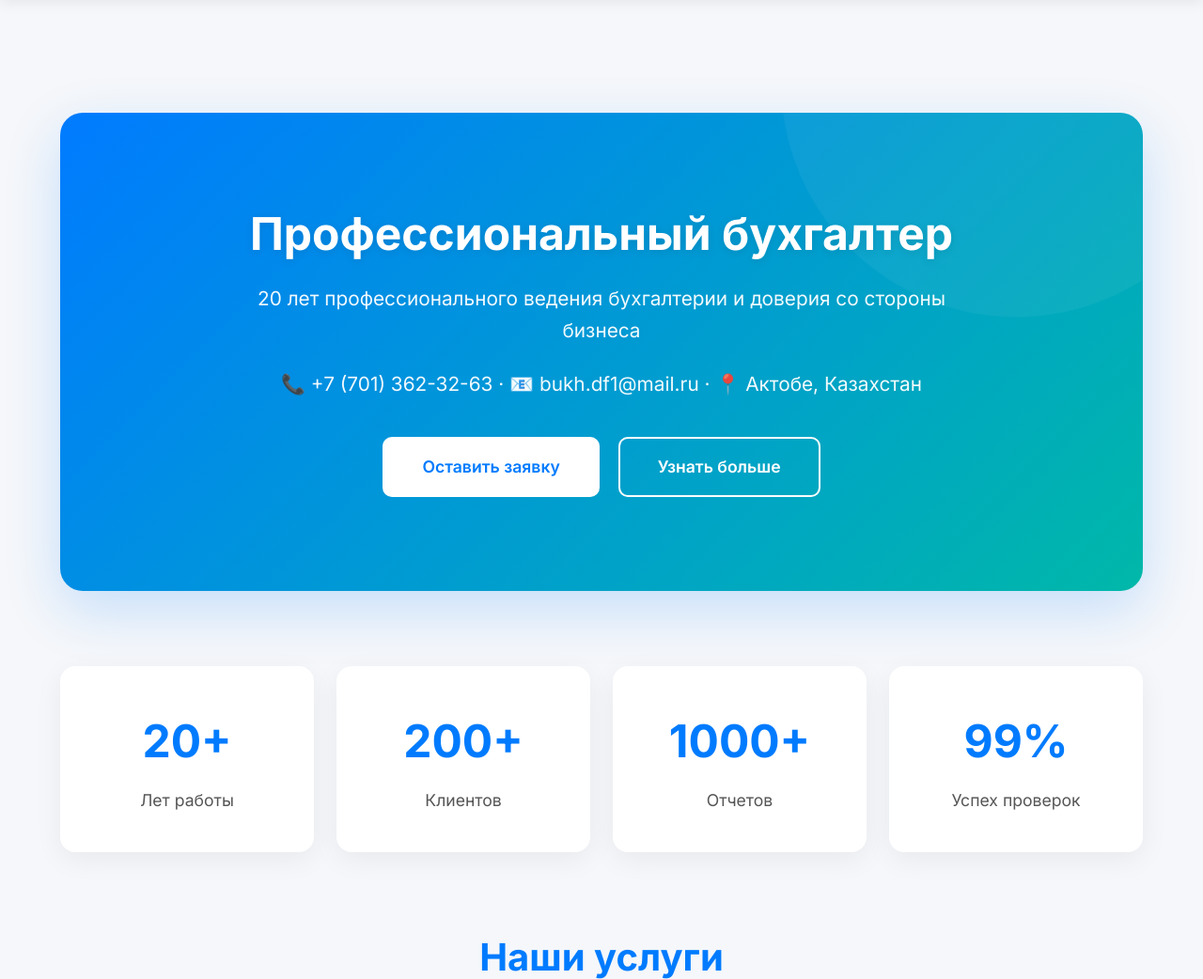
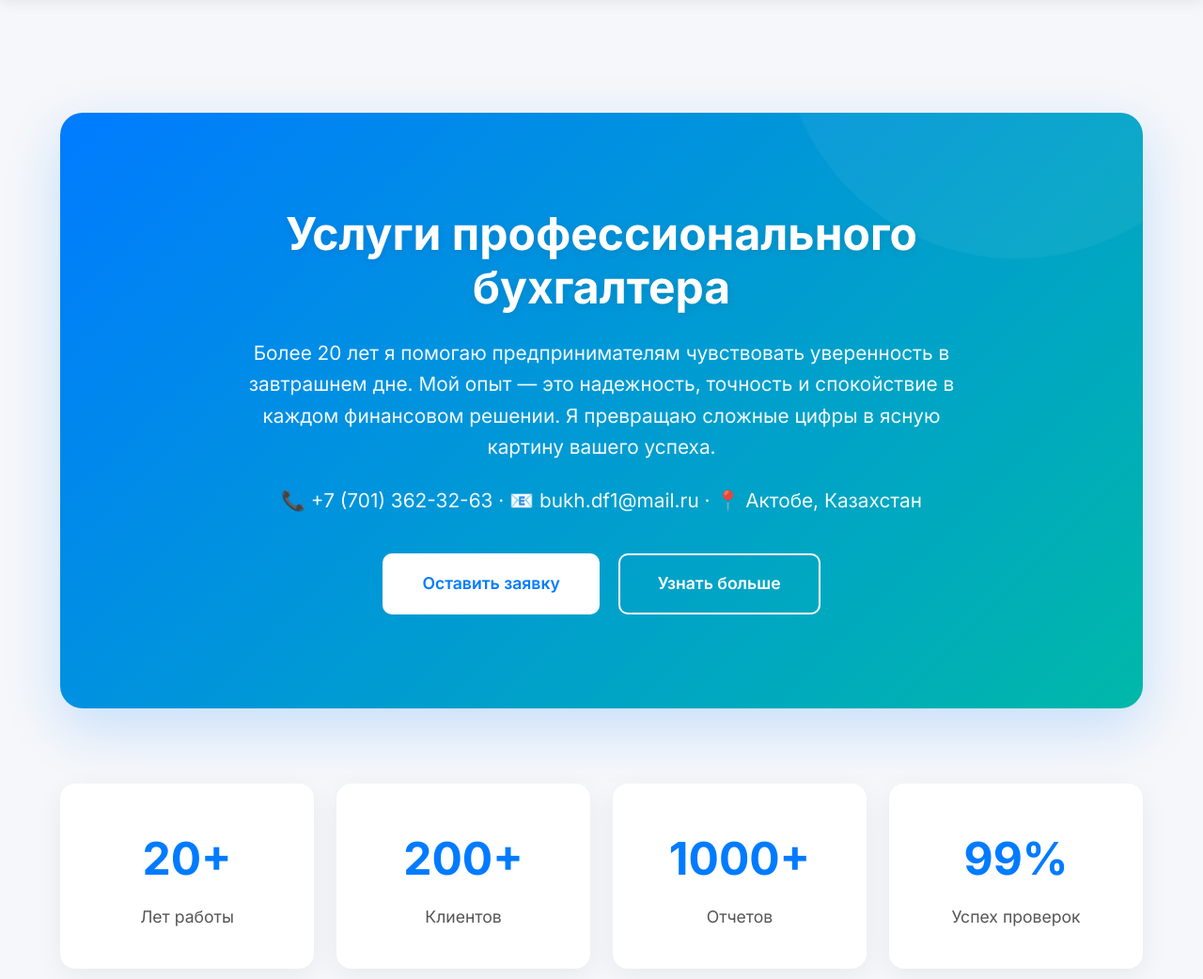
Before and after one commit to Vitalyevich96/accountant, a Flask app: page / in a window 1280 px wide. Shown: the part 89-1131 px from the top of the page at 94% size. Run offline with Flask 3, Linux system fonts and the light colour scheme.

Commit message:
Update index.html

```diff
--- a/templates/index.html
+++ b/templates/index.html
@@ -765,8 +765,8 @@
 {% block content %}
 <section class="hero">
     <div class="hero-content">
-        <h1>Профессиональный бухгалтер</h1>
-        <p>20 лет профессионального ведения бухгалтерии и доверия со стороны бизнеса</p>
+        <h1>Услуги профессионального бухгалтера</h1>
+        <p>Более 20 лет я помогаю предпринимателям чувствовать уверенность в завтрашнем дне. Мой опыт — это надежность, точность и спокойствие в каждом финансовом решении. Я превращаю сложные цифры в ясную картину вашего успеха.</p>
         <p class="hero-contact">📞 +7 (701) 362-32-63 · 📧 bukh.df1@mail.ru · 📍 Актобе, Казахстан</p>
         <div class="hero-cta">
             <a href="/consultation" class="btn-hero btn-primary">Оставить заявку</a>
```
